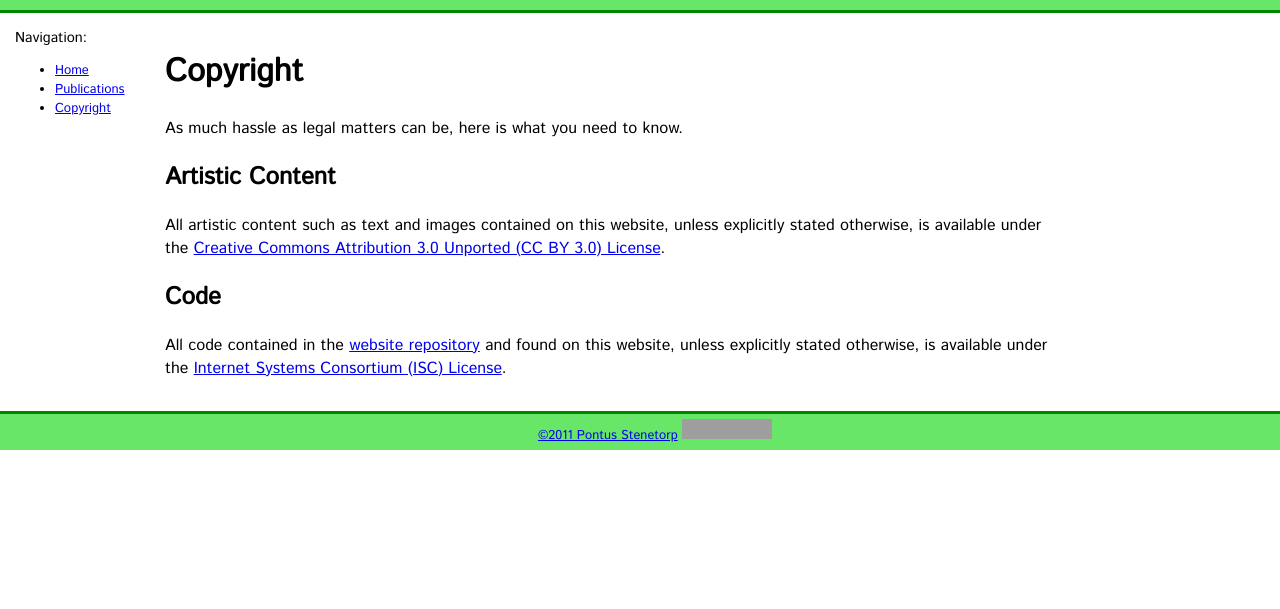
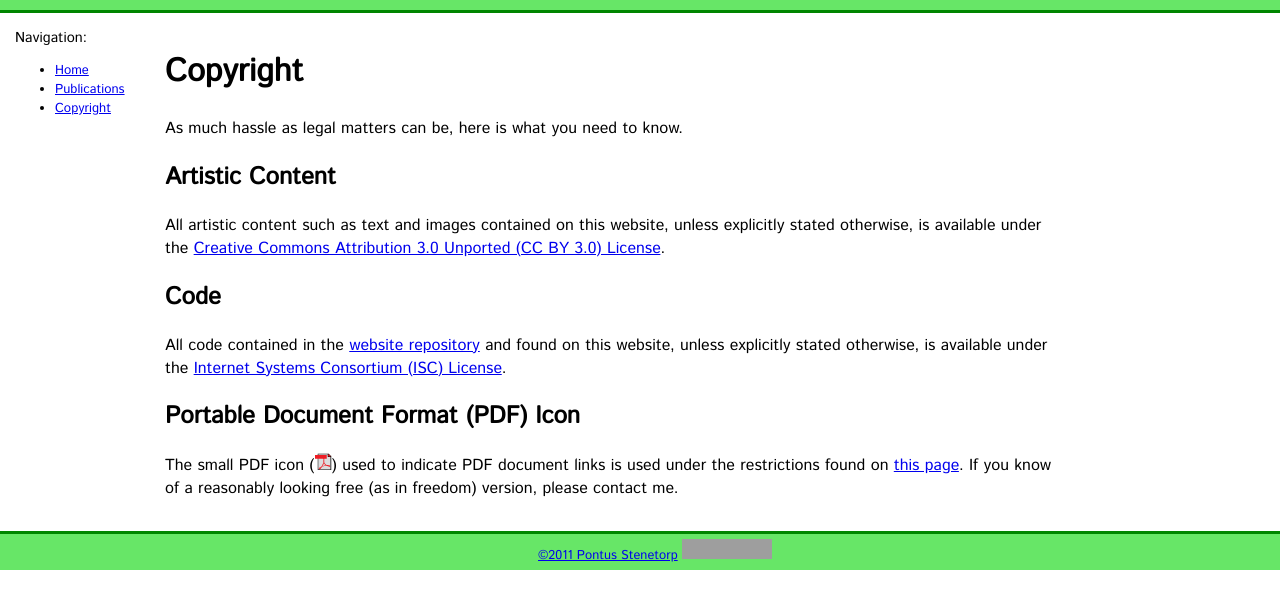
Before and after one commit to gbouchar/ninjin.github.io, a Jekyll site: the page built from copyright.md, in a window 1280 px wide. Shown: the top 609 px of the page. Built offline with Jekyll 4.4.1, drawn with Linux system fonts in a browser that asks for light colours; some web fonts are replaced; Markdown is read by kramdown in place of the engine named in the settings; grey boxes are pictures that could not be loaded.

Commit message:
Using a PDF icon for PDF document links.

```diff
--- a/copyright.md
+++ b/copyright.md
@@ -21,3 +21,10 @@ All code contained in the
 and found on this website, unless explicitly stated otherwise, is available
 under the <a href="http://www.opensource.org/licenses/ISC">Internet Systems
 Consortium (ISC) License</a>.
+
+## Portable Document Format (PDF) Icon ##
+
+The small PDF icon (![pdf_icon](/pdficon_small.gif)) used to indicate PDF
+document links is used under the restrictions found on
+[this page](http://www.adobe.com/misc/linking.html). If you know of a
+reasonably looking free (as in freedom) version, please contact me.
```
Also changed, not shown: publications.md (+8 -4 lines), pdficon_small.gif (added).
